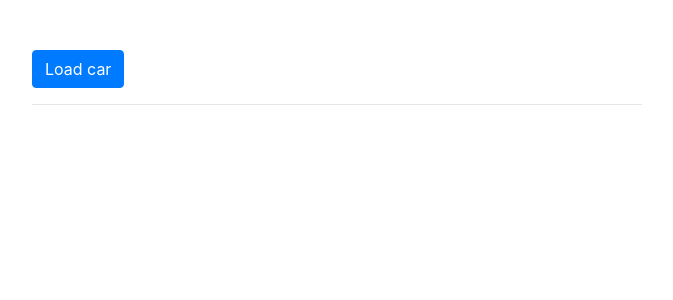
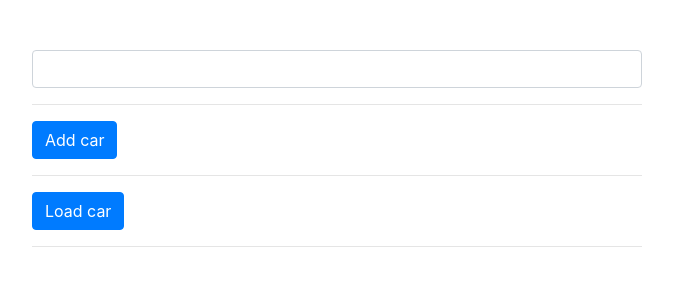
Before and after one commit to Shiinzy8/15_Angular, an Angular app in the folder Angular-coursehunters/: page / in a window 1280 px wide. Shown: the top 300 px of the page, without its empty margins (303-976 px from the left). Built offline with nearby package versions, Linux system fonts and the light colour scheme.

Commit message:
добавление елемента методом POST

```diff
--- a/Angular-coursehunters/db.json
+++ /dev/null
@@ -1,9 +0,0 @@
-{
-  "cars": [
-    {
-      "name": "Ford",
-      "color": "White",
-      "id": 1
-    }
-  ]
-}
--- a/Angular-coursehunters/src/app/app.component.html
+++ b/Angular-coursehunters/src/app/app.component.html
@@ -1,4 +1,10 @@
 <div class="col-md-6 offset-md-3">
+  <input type="text" class="form-control" [(ngModel)]="carName">
+  <hr>
+  <button class="btn btn-primary" (click)="addCar()">
+    Add car
+  </button>
+  <hr>
   <button class="btn btn-primary" (click)="loadCars()">
     Load car
   </button>
--- a/Angular-coursehunters/src/app/app.component.ts
+++ b/Angular-coursehunters/src/app/app.component.ts
@@ -14,6 +14,7 @@ interface Cars {
 
 export class AppComponent implements OnInit {
   cars: Cars[]  = [];
+  carName = '';
 
   constructor(private carsService: CarsService) {}
 
@@ -29,4 +30,15 @@ export class AppComponent implements OnInit {
           this.cars = cars;
         });
   }
+
+  addCar() {
+    this.carsService
+      .addCar(this.carName)
+      .subscribe(
+        (car: Cars) => {
+          // console.log(car);
+        this.cars.push(car);
+      });
+    this.carName = '';
+  }
 }
--- a/Angular-coursehunters/src/app/cars.service.ts
+++ b/Angular-coursehunters/src/app/cars.service.ts
@@ -8,4 +8,12 @@ export class CarsService {
   getCars() {
     return this.http.get('http://localhost:3000/cars'); // возвращает обсербавал объект или стреам
   }
+
+  addCar(carName: string) {
+    const data = {
+      name: carName,
+      color: 'blue'
+    };
+    return this.http.post('http://localhost:3000/cars', data);
+  }
 }
--- a/Angular-coursehunters/src/db.json
+++ b/Angular-coursehunters/src/db.json
@@ -7,8 +7,13 @@
     },
     {
       "name": "BMW",
-      "color": "Black",
+      "color": "blue",
       "id": 2
+    },
+    {
+      "name": "Mazda",
+      "color": "blue",
+      "id": 3
     }
   ]
 }
```
